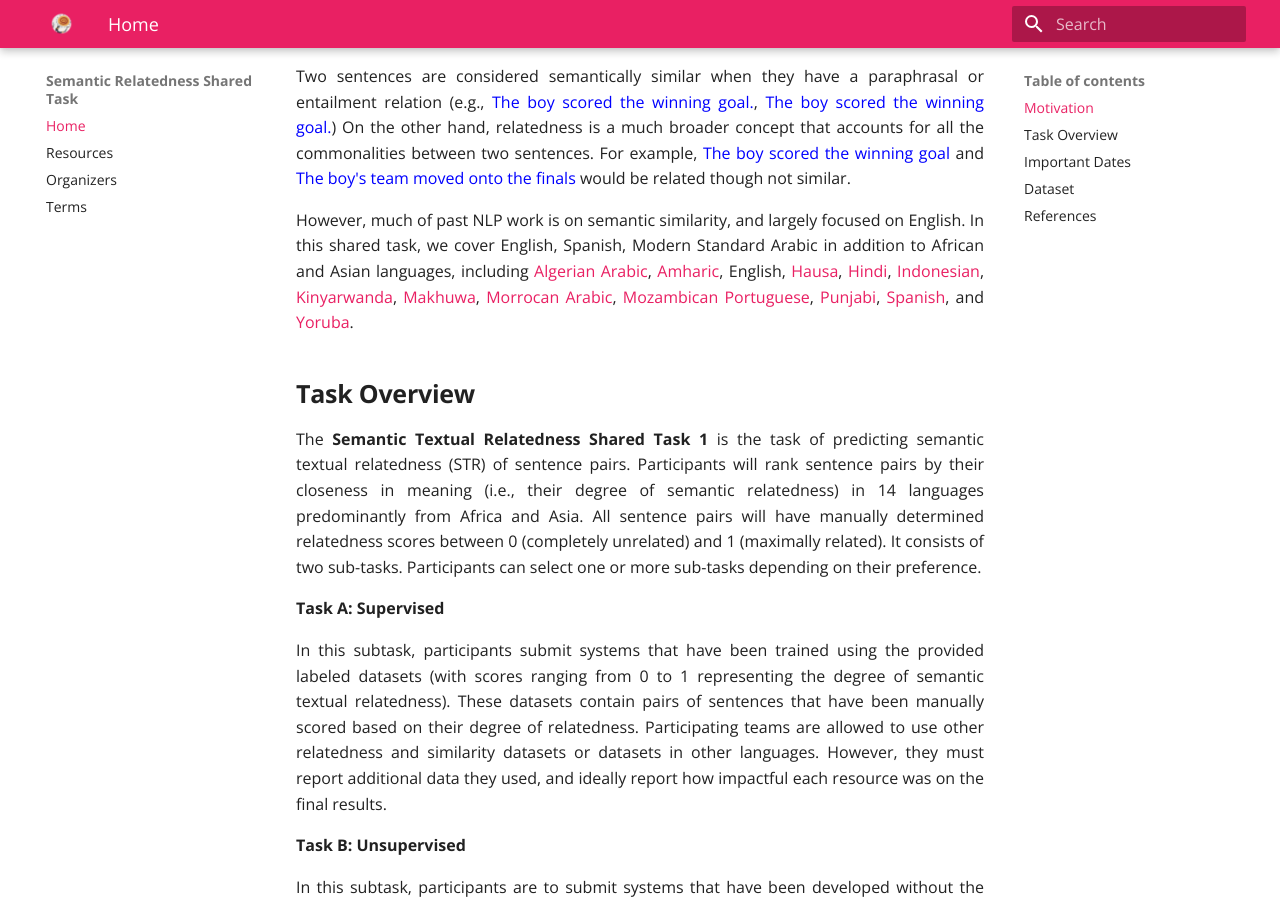
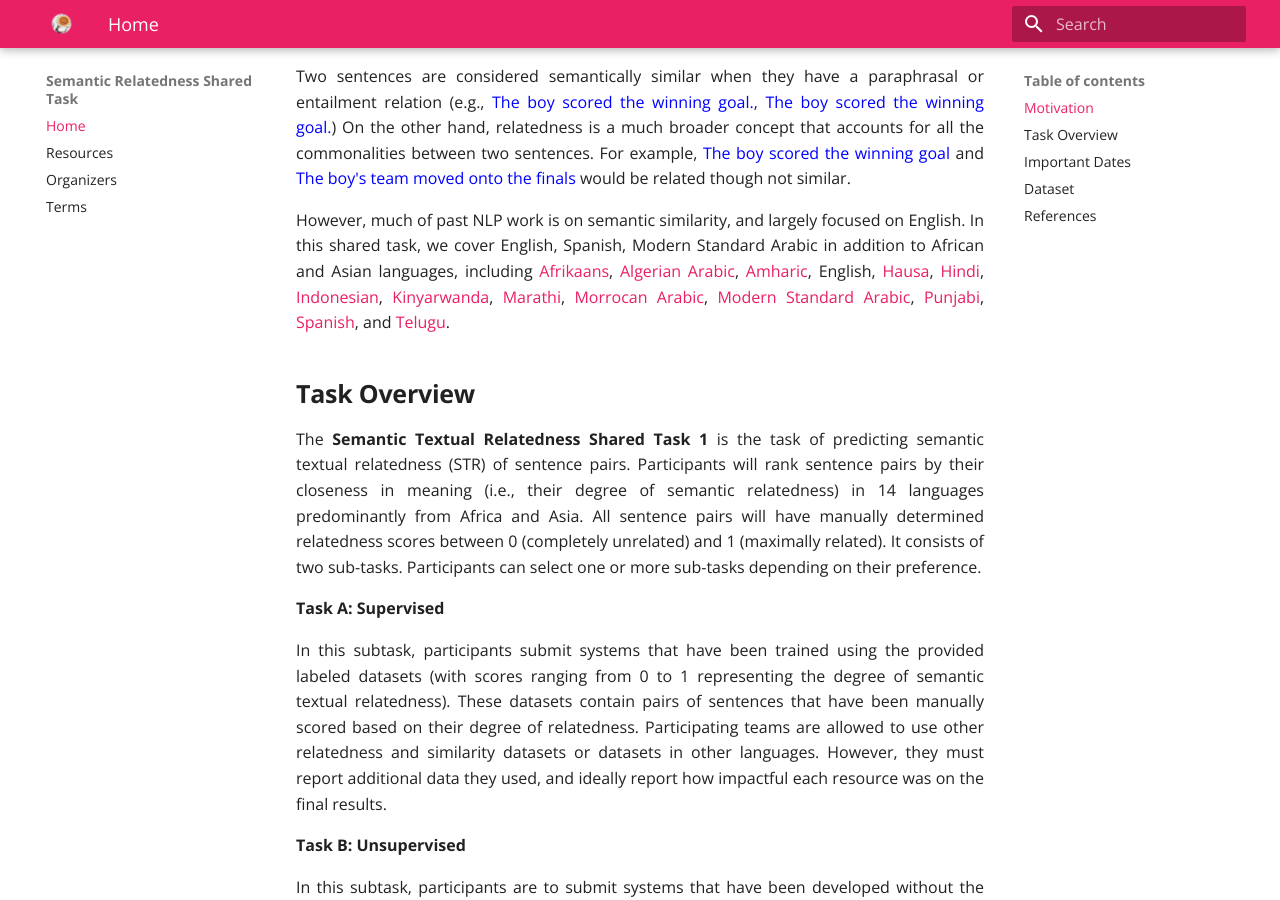
Before and after one commit to semantic-textual-relatedness/semantic-textual-relatedness.github.io, an MkDocs documentation site: the page built from docs/index.md, in a window 1280 px wide and 900 px high, scrolled down 607 px. Built offline with MkDocs 1.6.1 and Material for MkDocs 9.7.7, drawn with Linux system fonts in a browser that asks for light colours.

Commit message:
upate languages

```diff
--- a/docs/index.md
+++ b/docs/index.md
@@ -40,7 +40,7 @@ The semantic relatedness of two language units has long been considered fundamen
 Two sentences are considered semantically similar when they have a paraphrasal or entailment relation (e.g., <span style='color: blue;'>The boy scored the winning goal.</span>, <span style='color: blue;'>The boy scored the winning goal.</span>) On the other hand, relatedness is a much broader concept that accounts for all the commonalities between two sentences. For example, <span style='color: blue;'>The boy scored the winning goal </span> and <span style='color: blue;'>The boy's team moved onto the finals </span> would be related though not similar.
 
 
-However, much of past NLP work is on semantic similarity, and largely focused on English. In this shared task, we cover English, Spanish, Modern Standard Arabic in addition to African and Asian languages, including [Algerian Arabic](https://en.wikipedia.org/wiki/Algerian_Arabic), [Amharic](https://en.wikipedia.org/wiki/Amharic), English, [Hausa](https://en.wikipedia.org/wiki/Hausa_language), [Hindi](https://en.wikipedia.org/wiki/Hindi), [Indonesian](https://en.wikipedia.org/wiki/Indonesian_language), [Kinyarwanda](https://en.wikipedia.org/wiki/Kinyarwanda), [Makhuwa](https://en.wikipedia.org/wiki/Makhuwa_language), [Morrocan Arabic](https://en.wikipedia.org/wiki/Moroccan_Arabic), [Mozambican Portuguese](https://en.wikipedia.org/wiki/Mozambican_Portuguese), [Punjabi](https://en.wikipedia.org/wiki/Punjabi_language), [Spanish](https://en.wikipedia.org/wiki/Spanish_language), and [Yoruba](https://en.wikipedia.org/wiki/Yoruba_language).
+However, much of past NLP work is on semantic similarity, and largely focused on English. In this shared task, we cover English, Spanish, Modern Standard Arabic in addition to African and Asian languages, including  [Afrikaans](https://en.wikipedia.org/wiki/Afrikaans), [Algerian Arabic](https://en.wikipedia.org/wiki/Algerian_Arabic), [Amharic](https://en.wikipedia.org/wiki/Amharic), English, [Hausa](https://en.wikipedia.org/wiki/Hausa_language), [Hindi](https://en.wikipedia.org/wiki/Hindi), [Indonesian](https://en.wikipedia.org/wiki/Indonesian_language), [Kinyarwanda](https://en.wikipedia.org/wiki/Kinyarwanda), [Marathi](https://en.wikipedia.org/wiki/Marathi_language), [Morrocan Arabic](https://en.wikipedia.org/wiki/Moroccan_Arabic), [Modern Standard Arabic](https://en.wikipedia.org/wiki/Modern_Standard_Arabic), [Punjabi](https://en.wikipedia.org/wiki/Punjabi_language), [Spanish](https://en.wikipedia.org/wiki/Spanish_language), and [Telugu](https://en.wikipedia.org/wiki/Telugu_language).
 
 ## **Task Overview**
 <p>The <strong> Semantic Textual Relatedness Shared Task 1</strong>
```
